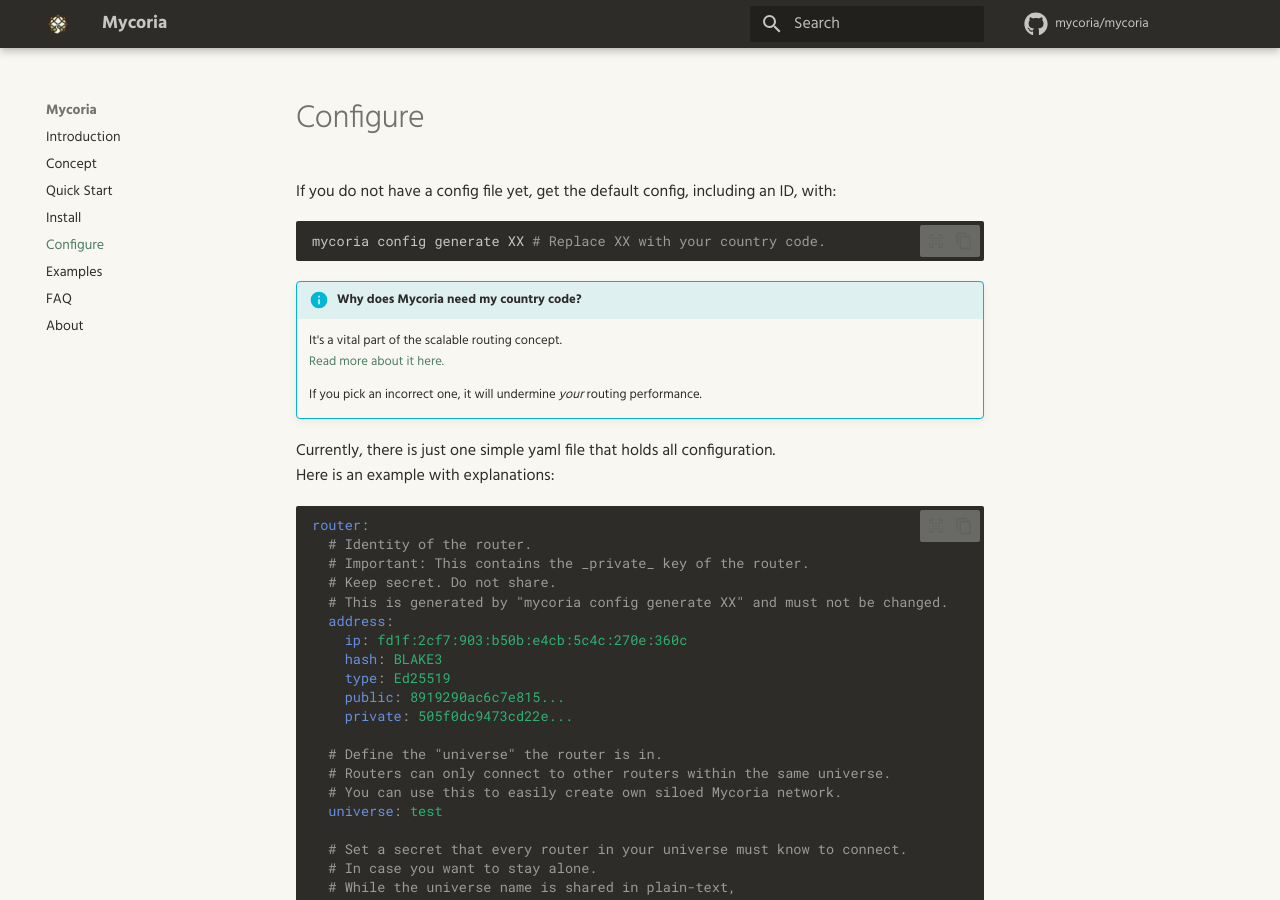
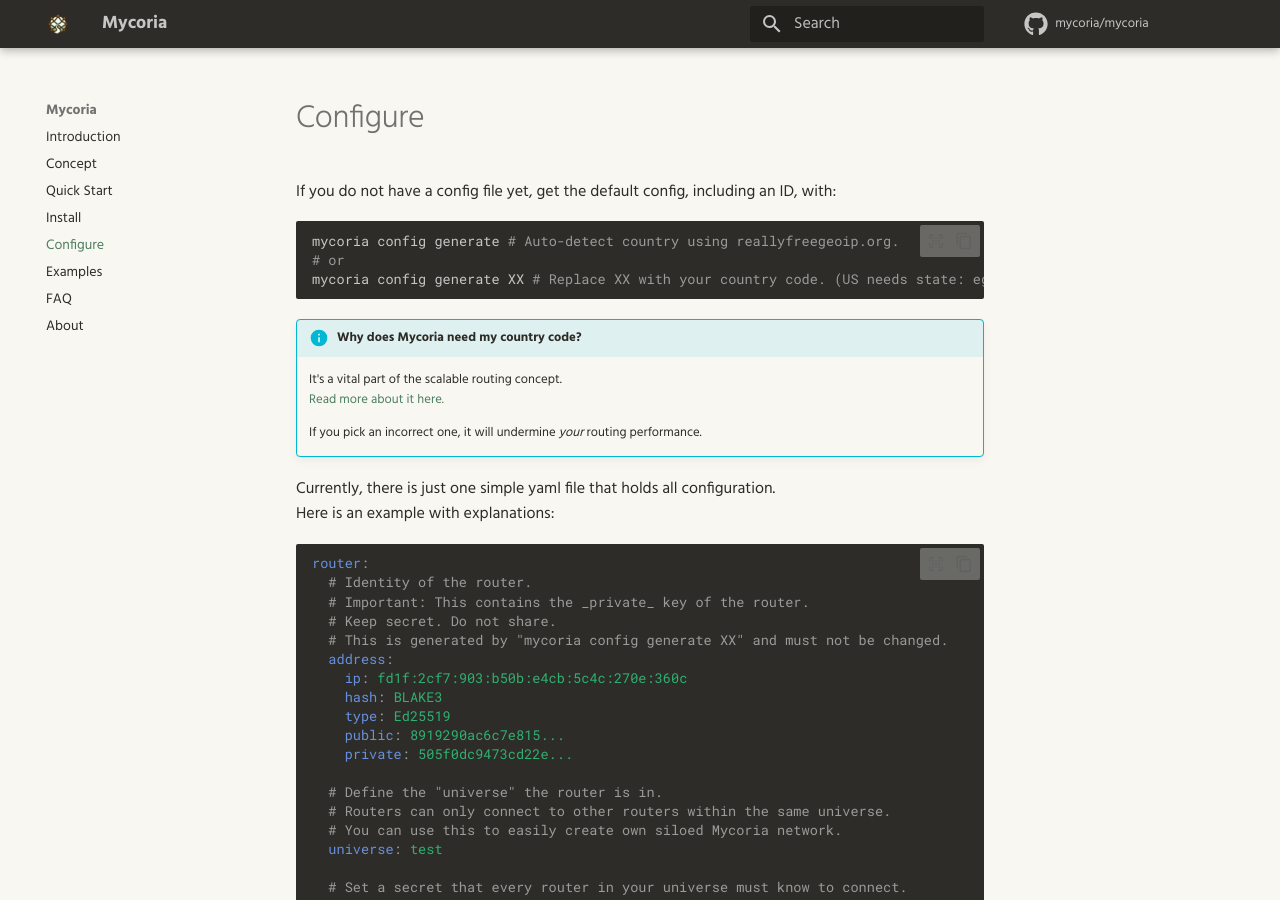
Before and after one commit to mycoria/web, an MkDocs documentation site: the page built from docs/configure.md, in a window 1280 px wide and 900 px high. Built offline with MkDocs 1.6.1 and Material for MkDocs 9.7.7, drawn with Linux system fonts in a browser that asks for light colours; plug-ins that fetch from the network failed and are left out; comment, search, counter and statistics services are not loaded.

Commit message:
Improve config generate descriptions

````diff
--- a/docs/configure.md
+++ b/docs/configure.md
@@ -3,7 +3,9 @@
 If you do not have a config file yet, get the default config, including an ID, with:
 
 ``` sh
-mycoria config generate XX # Replace XX with your country code.
+mycoria config generate # Auto-detect country using reallyfreegeoip.org.
+# or
+mycoria config generate XX # Replace XX with your country code. (US needs state: eg. US-DC)
 ```
 
 !!! info "Why does Mycoria need my country code?"
````
Also changed, not shown: docs/install.md (+1 -1 lines).
